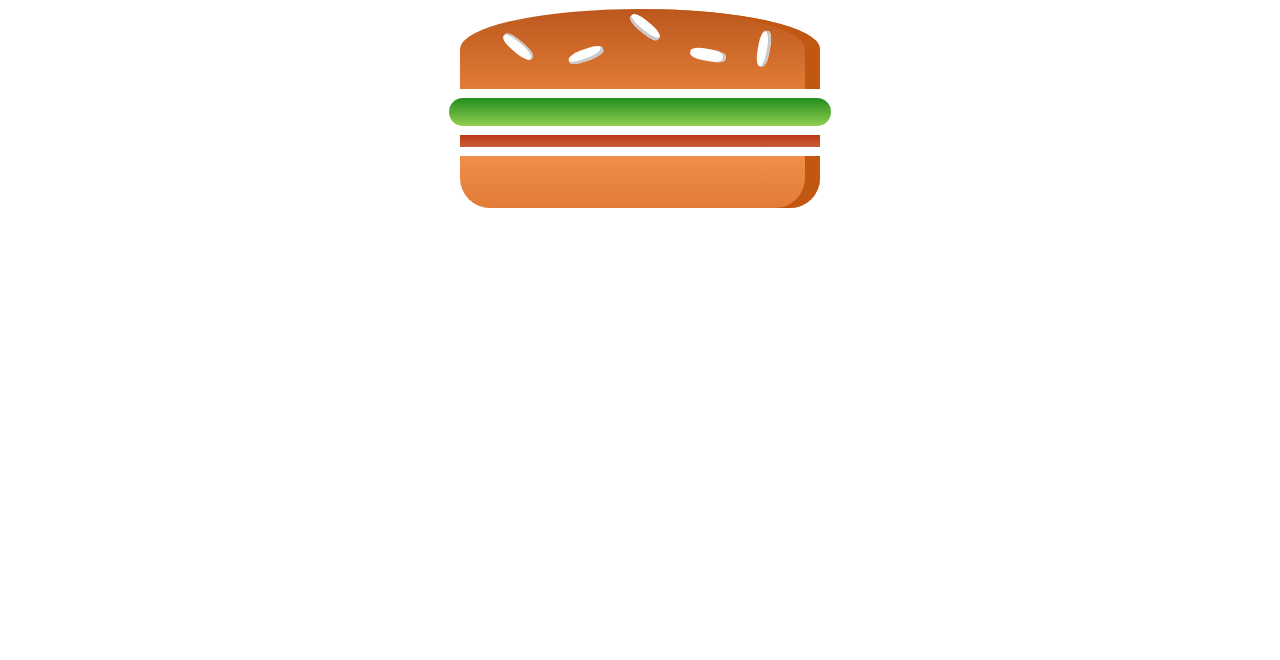
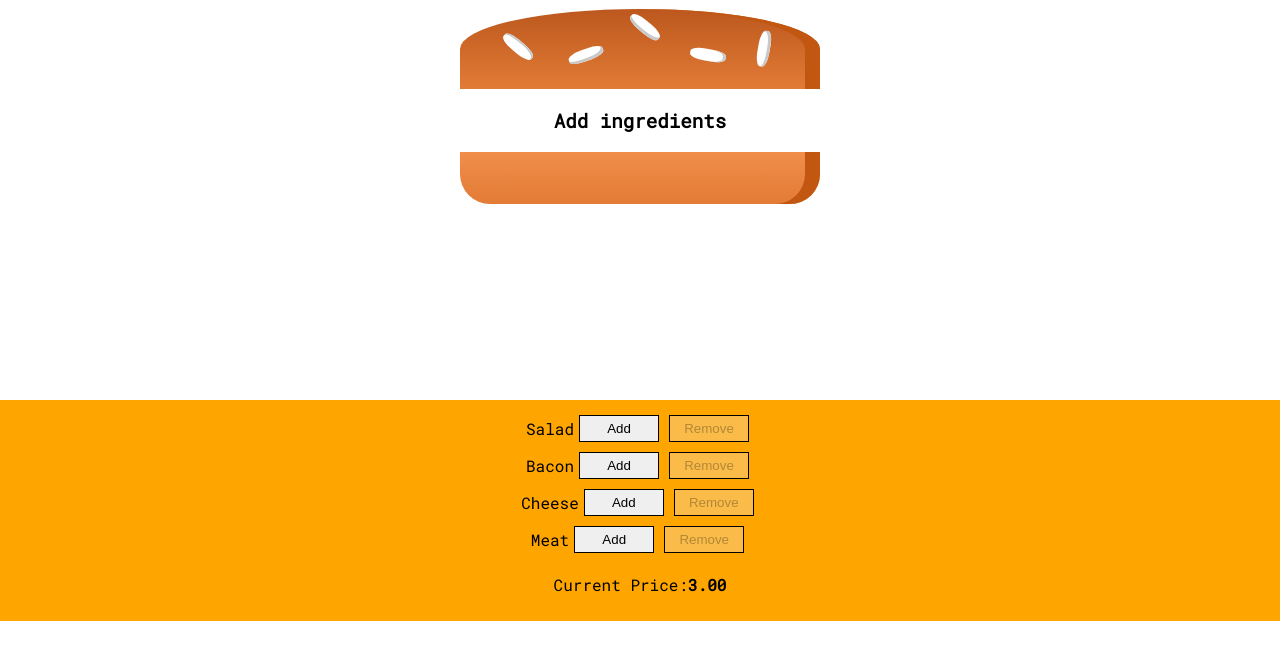
Before and after one commit to aleksandrachmurka/order-pizza, a React (Create React App) app: page / in a window 1280 px wide. Shown: the top 660 px of the page. Built offline with nearby package versions, Linux system fonts and the light colour scheme.

Commit message:
Enable adding and removing ingredients, show price

```diff
--- a/src/App.js
+++ b/src/App.js
@@ -1,5 +1,5 @@
 import React from 'react';
-import Order from './containers/Order/Order';
+import Order from './containers/Order';
 
 
 const App = () => (
--- /dev/null
+++ b/src/components/IngredientsList/IngredientControl/IngredientControl.js
@@ -0,0 +1,17 @@
+import React from 'react';
+import ingredientControl from './IngredientControl.module.css';
+
+const IngredientControl = props => (
+  <div className={ingredientControl.item}>
+    <div>{props.label}</div>
+    <button className={ingredientControl.button} onClick={props.add}>
+      Add
+    </button>
+    <button className={ingredientControl.button} onClick={props.remove} disabled={props.disabled}>
+      Remove
+    </button>
+  </div>
+);
+
+
+export default IngredientControl;
--- /dev/null
+++ b/src/components/IngredientsList/IngredientControl/IngredientControl.module.css
@@ -0,0 +1,16 @@
+.item {
+  display: flex;
+  justify-content: space-between;
+  align-items: center;
+  margin: 5px 0;
+}
+
+.button {
+  display: block;
+  padding: 5px;
+  margin: 0 5px;
+  width: 80px;
+  border: 1px solid black;
+  cursor: pointer;
+  outline: none;
+}
--- /dev/null
+++ b/src/components/IngredientsList/IngredientsList.js
@@ -0,0 +1,26 @@
+import React from 'react';
+import ingredientsList from './IngredientsList.module.css';
+import IngredientControl from './IngredientControl/IngredientControl';
+import { INGREDIENTS } from '../../const/data';
+
+const IngredientsList = ({
+  price,
+  ingredients,
+  addIngredient,
+  removeIngredient,
+}) => (
+    <div className={ingredientsList.list}>
+      {INGREDIENTS.map(({ label, type }) => (
+        <IngredientControl
+          key={label}
+          label={label}
+          add={() => addIngredient(type)}
+          remove={() => removeIngredient(type)}
+          disabled={ingredients[type] <= 0}
+        />
+      ))}
+      <p>Current Price:<strong>{price.toFixed(2)}</strong></p>
+    </div>
+  )
+
+export default IngredientsList;
--- /dev/null
+++ b/src/components/IngredientsList/IngredientsList.module.css
@@ -0,0 +1,9 @@
+.list {
+  width: 100%;
+  background-color: orange;
+  display: flex;
+  flex-flow: column;
+  align-items: center;
+  margin: auto;
+  padding: 10px 0;
+}
--- a/src/components/Pizza/Ingredient/Ingredient.js
+++ b/src/components/Pizza/Ingredient/Ingredient.js
@@ -17,20 +17,8 @@ const Ingredient = props => {
 				</div>
 			);
 			break;
-        case ('meat'):
-            ingredient = <div className={ingredients.meat}></div>;
-            break;
-        case ('cheese'):
-            ingredient = <div className={ingredients.cheese}></div>;
-            break;
-        case ('salad'):
-            ingredient = <div className={ingredients.salad}></div>;
-            break;
-        case ('bacon'):
-            ingredient = <div className={ingredients.bacon}></div>;
-            break;
 		default:
-            ingredient = null;
+			ingredient = <div className={ingredients[props.type]}></div>;
 	}
 
 	return ingredient;
--- a/src/components/Pizza/IngredientsList/IngredientsList.js
+++ /dev/null
@@ -1 +0,0 @@
-import React from 'react';
--- a/src/components/Pizza/Pizza.js
+++ b/src/components/Pizza/Pizza.js
@@ -4,12 +4,12 @@ import Ingredient from './Ingredient/Ingredient';
 
 const Pizza = ({ ingredients }) => {
 	let ingred = Object.entries(ingredients)
-		.map(([key, value]) => [...Array(value)].map((_, i) => <Ingredient key={key + i} type={key} />));
+		.flatMap(([key, value]) => [...Array(value)].map((_, i) => <Ingredient key={key + i} type={key} />));
 
 	return (
 		<div className={pizza}>
 			<Ingredient type="bread-top" />
-			{ingred}
+			{ingred.length ? ingred : <p>Add ingredients</p>}
 			<Ingredient type="bread-bottom" />
 		</div>
 	)
--- /dev/null
+++ b/src/containers/Order.js
@@ -0,0 +1,47 @@
+import React, { Component } from 'react';
+import Pizza from '../components/Pizza/Pizza';
+import IngredientsList from '../components/IngredientsList/IngredientsList';
+import { INGREDIENTS_PRICES as PRICES } from '../const/data';
+
+class Order extends Component {
+	state = {
+		ingredients: {
+			salad: 0,
+			bacon: 0,
+			cheese: 0,
+			meat: 0
+		},
+		price: 3,
+	}
+
+	addIngredientHandler = (type) => {
+		const ingredients = {
+			...this.state.ingredients,
+			[type]: this.state.ingredients[type] + 1
+		}
+		const price = this.state.price + PRICES[type];
+		this.setState({ ingredients, price })
+	}
+
+	removeIngredientHandler = (type) => {
+		const ingredients = {
+			...this.state.ingredients,
+			[type]: this.state.ingredients[type] - 1
+		}
+		const price = this.state.price - PRICES[type];
+		this.setState({ ingredients, price })
+	}
+
+	render() {
+		return (
+			<>
+				<Pizza ingredients={this.state.ingredients} />
+				<IngredientsList price={this.state.price} ingredients={this.state.ingredients}
+					addIngredient={this.addIngredientHandler} removeIngredient={this.removeIngredientHandler}
+				/>
+			</>
+		)
+	}
+};
+
+export default Order;
--- a/src/containers/Order/Order.js
+++ /dev/null
@@ -1,19 +0,0 @@
-import React, { Component } from 'react';
-import Pizza from '../../components/Pizza/Pizza';
-
-class Order extends Component {
-	state = {
-		ingredients: {
-			salad: 1,
-			bacon: 1,
-		}
-	}
-
-	render() {
-		return (
-			<Pizza ingredients={this.state.ingredients} />
-		)
-	}
-};
-
-export default Order;
```
Also changed, not shown: public/index.html (+10 -9 lines). Lines whose indentation alone changed are shown as unchanged.
